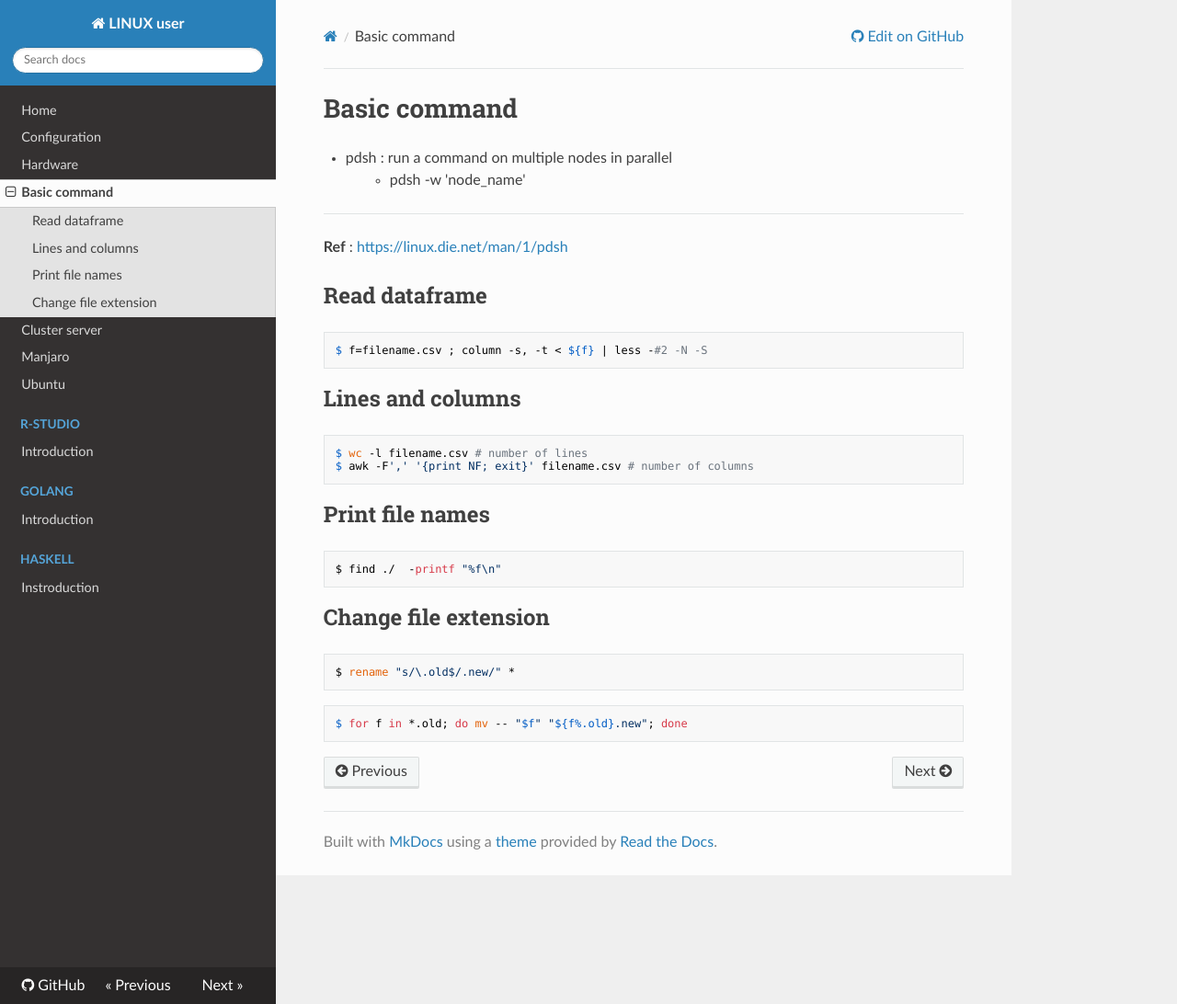
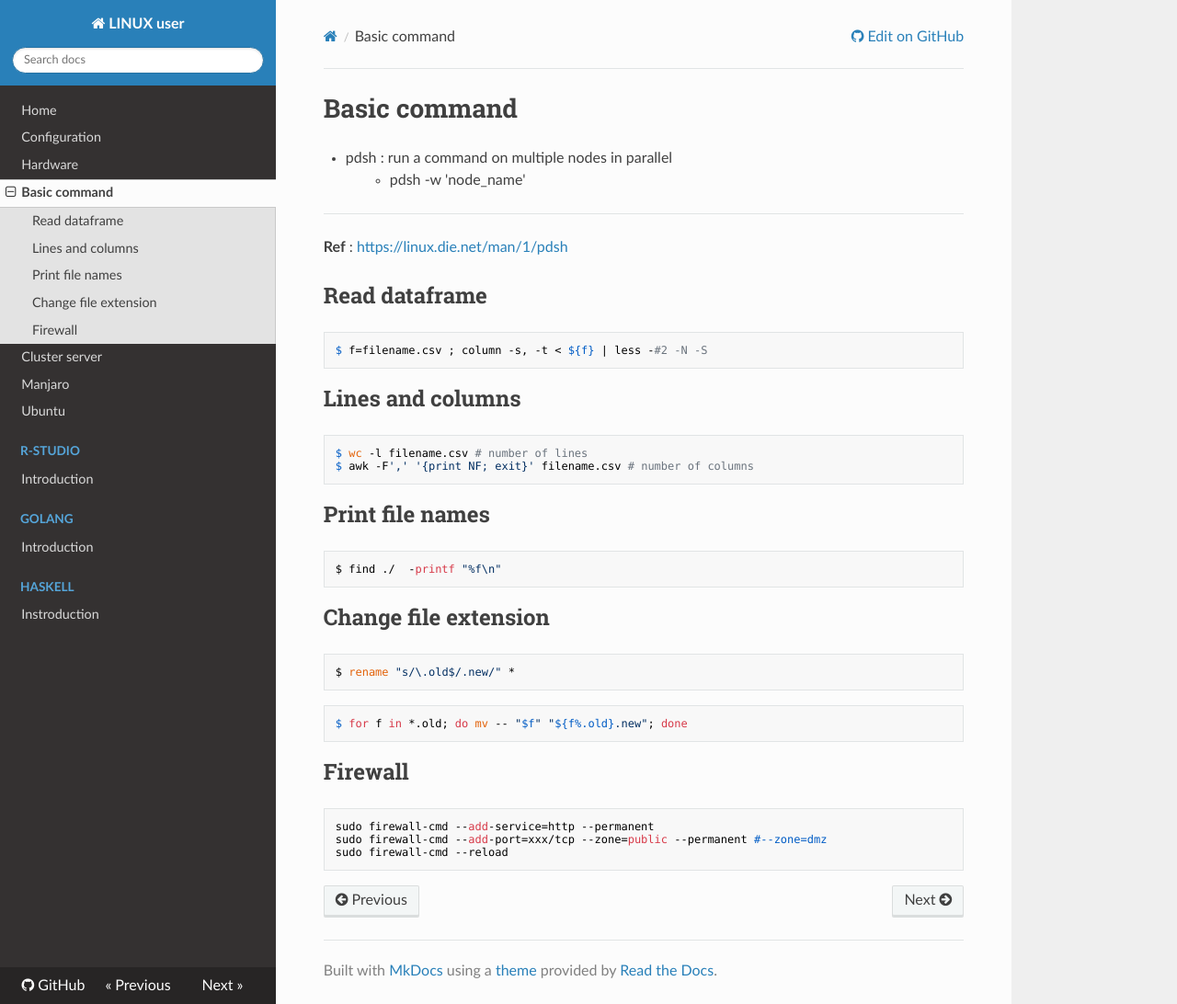
Before and after one commit to WonyoungCho/LINUX, an MkDocs documentation site: the page built from docs/basic_comm.md, in a window 1280 px wide and 1092 px high. Shown: the whole window at 92% size. Built offline with MkDocs 1.6.1, drawn with Linux system fonts in a browser that asks for light colours; nearby versions of some CDN libraries; old or Windows-style settings are respelled for this version of MkDocs.

Commit message:
Update basic_comm.md

````diff
--- a/docs/basic_comm.md
+++ b/docs/basic_comm.md
@@ -28,3 +28,10 @@ $ rename "s/\.old$/.new/" *
 ```
 $ for f in *.old; do mv -- "$f" "${f%.old}.new"; done
 ```
+
+## Firewall
+```
+sudo firewall-cmd --add-service=http --permanent
+sudo firewall-cmd --add-port=xxx/tcp --zone=public --permanent #--zone=dmz
+sudo firewall-cmd --reload
+```
````
